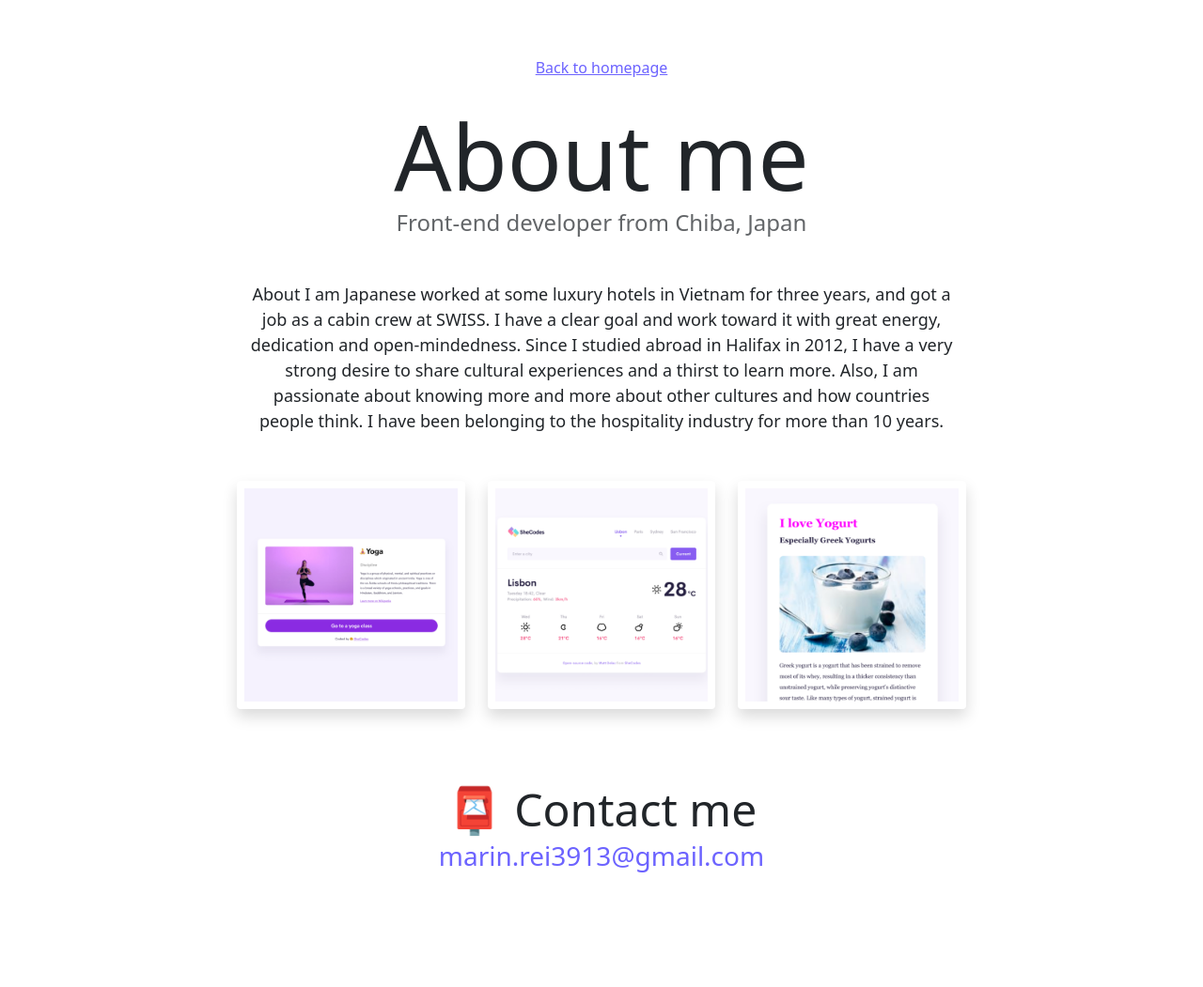
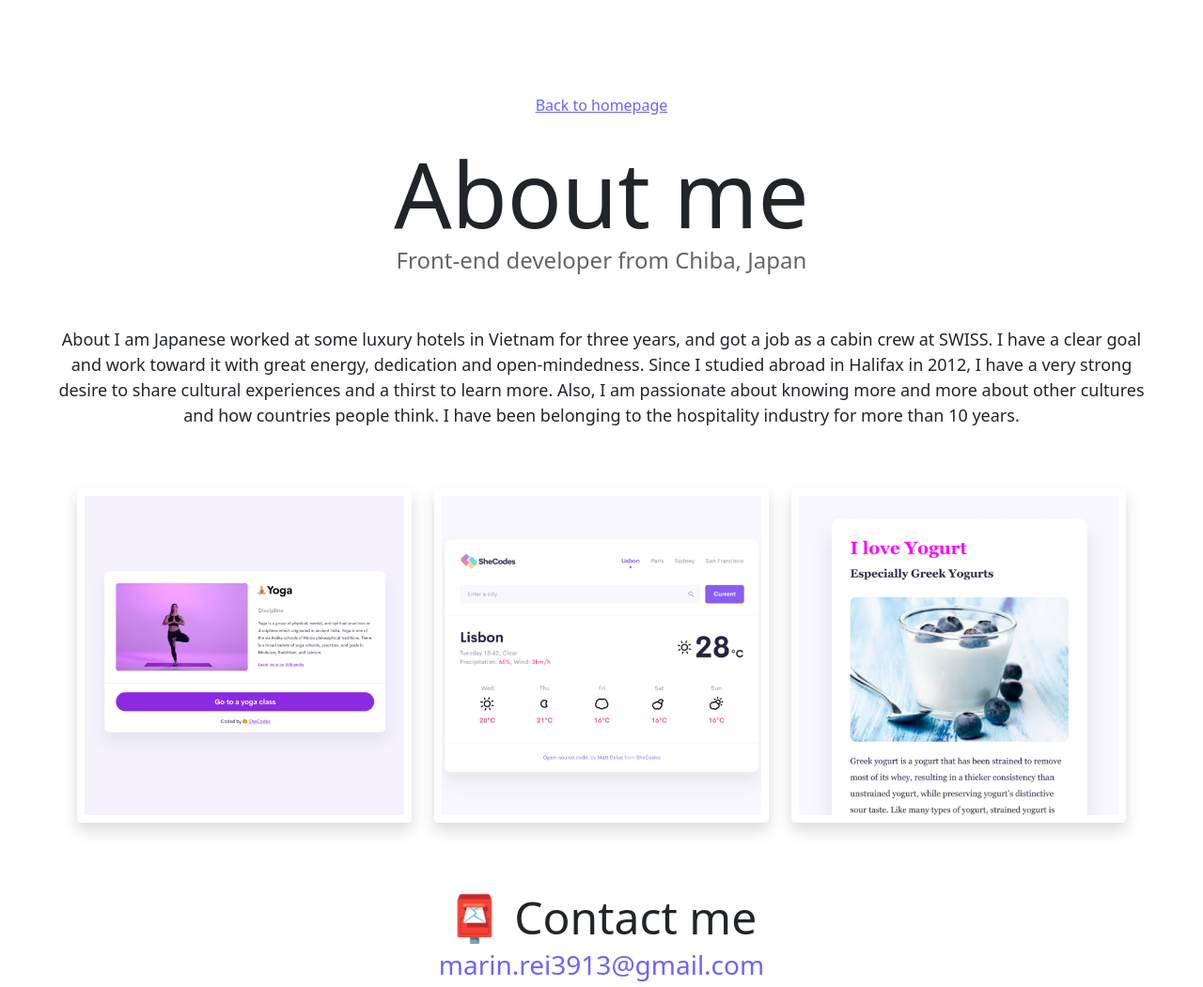
Before and after one commit to mariiiiin913/portfolio-project, a plain HTML site: page about.html in a window 1280 px wide. Shown: the whole page at 94% size. Before the commit the page ends 992 px from the top, so only its background shows below. Drawn offline with nearby package versions, Linux system fonts and the light colour scheme.

Commit message:
Updated styling

```diff
--- a/about.html
+++ b/about.html
@@ -15,10 +15,10 @@
     <meta name="description" content="Introduction about Marin Rei and her portfolio">
   </head>
   <body>
-    <a href="/index.html" class="homepage-link" title="Go back to homepage">Back to homepage</a>
-    <h1 class="pt-4">About me</h1>
-    <h3>Front-end developer from Chiba, Japan</h3>
-    <p class="text-center first-paragraph pt-5">
+    <a href="/index.html" class="homepage-link text-center d-block" title="Go back to homepage">Back to homepage</a>
+    <h1 class="pt-4 text-center">About me</h1>
+    <h3 class="text-center pb-2">Front-end developer from Chiba, Japan</h3>
+    <p class="text-center first-paragraph p-5">
       About I am Japanese worked at some luxury hotels in Vietnam for three
       years, and got a job as a cabin crew at SWISS. I have a clear goal and
       work toward it with great energy, dedication and open-mindedness. Since I
@@ -28,7 +28,7 @@
       think. I have been belonging to the hospitality industry for more than 10
       years.
     </p>
-    <div class="about-paragraphs">
+    <div class="d-flex p-30 pb-4">
       <div class="container">
         <div class="row">
           <div class="col-md-4">
@@ -56,7 +56,7 @@
       </div>
     </div>
     <div id="contact">
-      <h2 class="pt-5">📮 Contact me</h2>
+      <h2 class="pt-5 text-center">📮 Contact me</h2>
       <a href="mailto:marin.rei3913@gmail.com" class="email-link" title="Contact us for more details">
         marin.rei3913@gmail.com</a
       >
--- a/style.css
+++ b/style.css
@@ -5,14 +5,12 @@
   }
 
   body {
-    margin: 60px auto;
-    max-width: 800px;
+    margin: 100px 0;
   }
 
   h1,
   h2,
   h3 {
-    text-align: center;
     margin: 0;
   }
 
@@ -35,7 +33,6 @@
     border-radius: 4px;
     font-size: 18px;
     line-height: 1.5;
-    text-align: center;
   }
 
   .navigation-links {
@@ -65,17 +62,6 @@
 
   .homepage-link {
     color: var(--primary-color);
-    text-align: center;
-    display: block;
-  }
-
-  .about-paragraphs {
-    display: flex;
-    margin: 30px 0;
-  }
-
-  .about-paragraphs p {
-    margin: 10px;
   }
 
   .email-link {
```
Also changed, not shown: index.html (+3 -3 lines).
